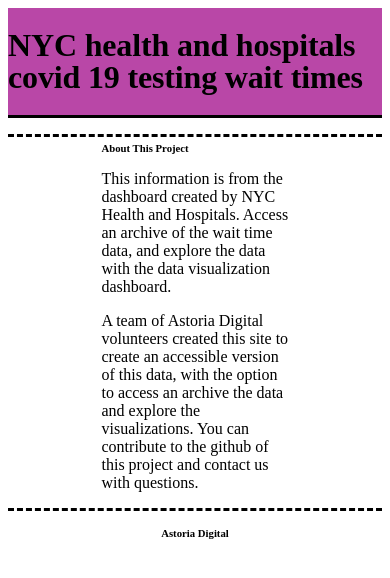
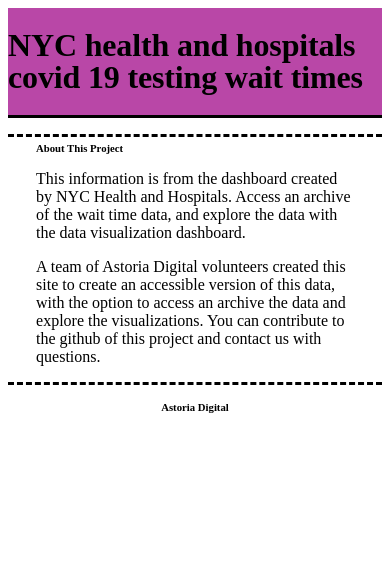
Before and after one commit to azlyth/covid-19-dashboard, a React (Create React App) app: page / in a window 390 px wide. Shown: the top 578 px of the page. Built offline with nearby package versions, Linux system fonts and the light colour scheme; a web font is replaced by a local one.

Commit message:
Add media query for aboutContainer

```diff
--- a/src/components/About.css
+++ b/src/components/About.css
@@ -9,6 +9,12 @@
   margin: auto;
 }
 
+@media screen and (max-width: 500px){
+  .aboutContainer {
+    width: 85%;
+  }
+}
+
 .aboutContainer h6 {
   margin: 0.5em 0;
 }
```
